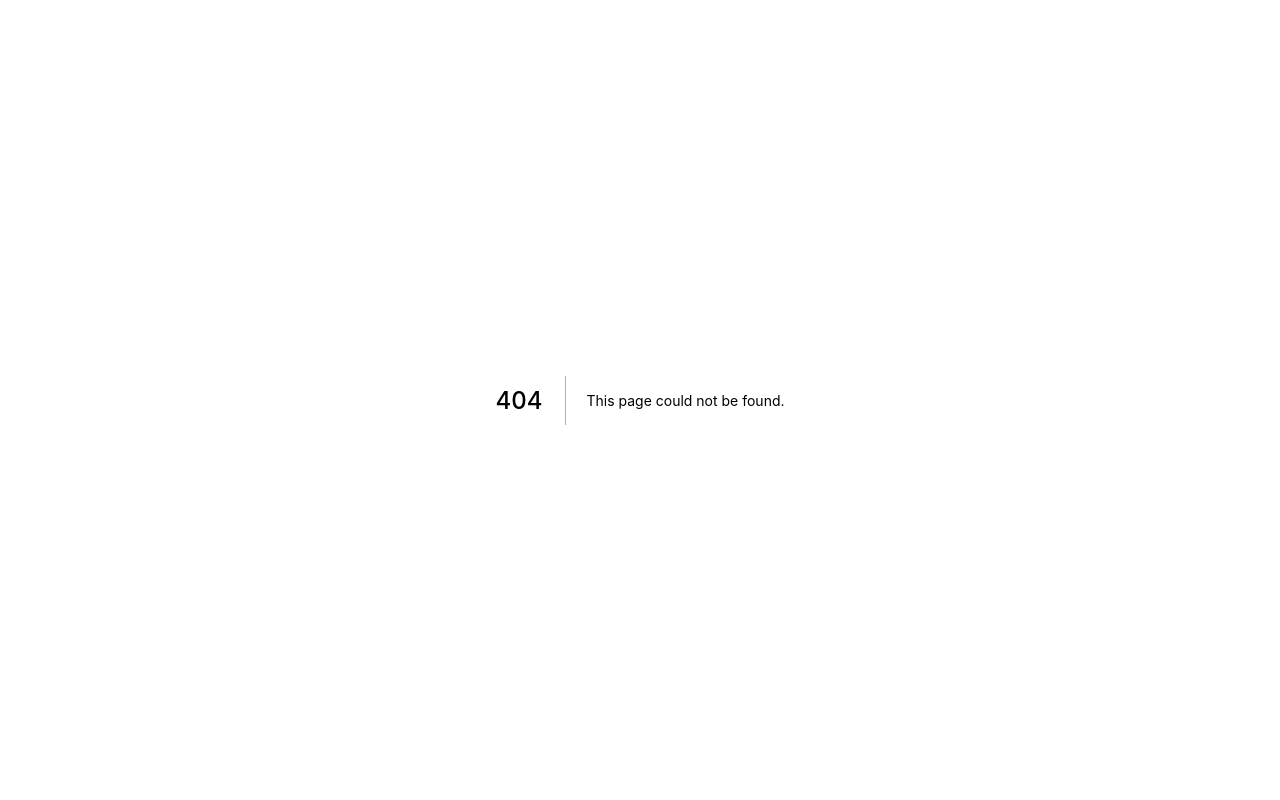
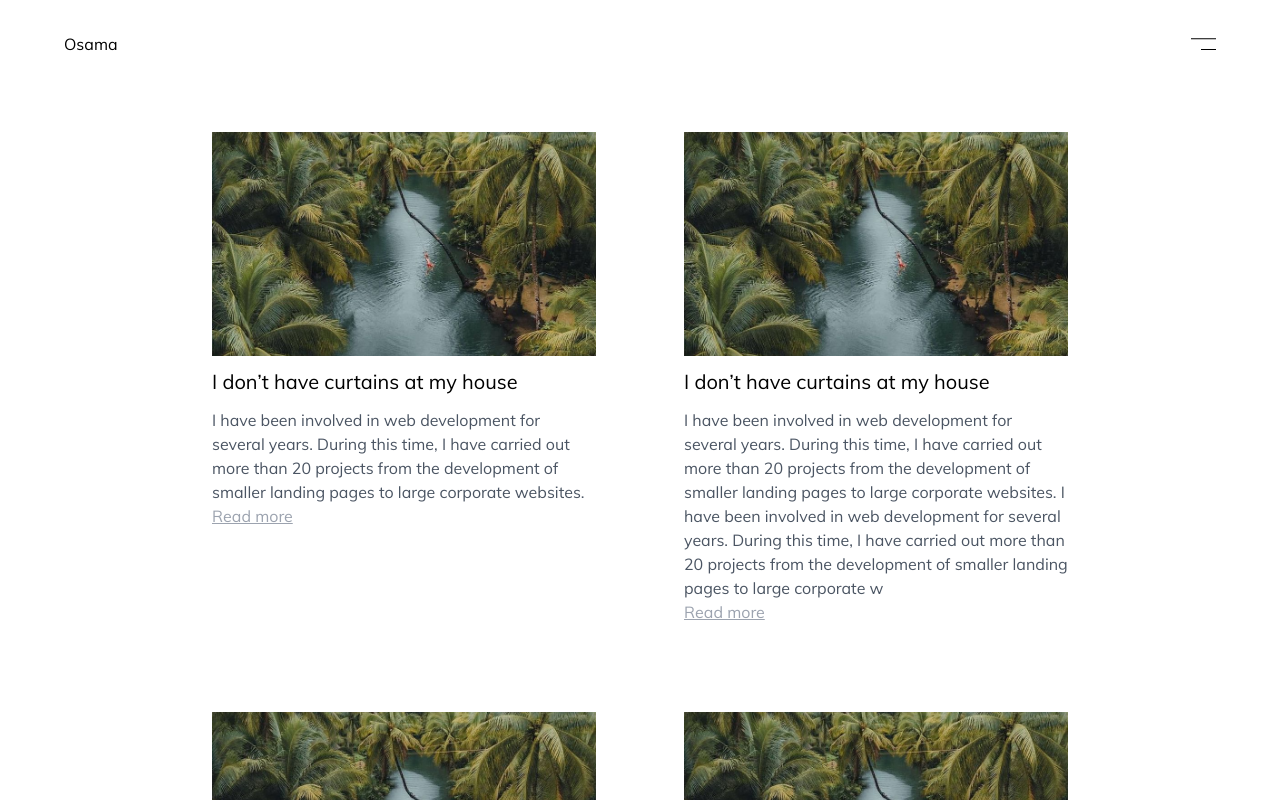
Before and after one commit to osamaakb/osama.com, a Next.js app: page /blog in a window 1280 px wide. Before the commit this address had no page. Shown: the top 800 px of the page. Built offline with nearby package versions, Linux system fonts and the light colour scheme.

Commit message:
Feat: add Navbar and blogs page
added mock blogs data

```diff
--- a/src/Icons/CloseIcon.tsx
+++ b/src/Icons/CloseIcon.tsx
@@ -15,14 +15,14 @@ function CloseIcon(props: React.SVGProps<SVGSVGElement>) {
         y1="0.345833"
         x2="1.36095"
         y2="18.4013"
-        stroke="black"
+        stroke="currentColor"
       />
       <line
         x1="18.7102"
         y1="17.5799"
         x2="0.543833"
         y2="0.404818"
-        stroke="black"
+        stroke="currentColor"
       />
     </svg>
   );
--- a/src/Icons/NavbarIcon.tsx
+++ b/src/Icons/NavbarIcon.tsx
@@ -10,8 +10,8 @@ function NavbarIcon(props: React.SVGProps<SVGSVGElement>) {
       xmlns="http://www.w3.org/2000/svg"
       {...props}
     >
-      <line x1="25" y1="0.75" y2="0.75" stroke="black" />
-      <line x1="25" y1="11.5" x2="10" y2="11.5" stroke="black" />
+      <line x1="25" y1="0.75" y2="0.75" stroke="currentColor" />
+      <line x1="25" y1="11.5" x2="10" y2="11.5" stroke="currentColor" />
     </svg>
   );
 }
--- a/src/components/BlogItem/BlogItem.tsx
+++ b/src/components/BlogItem/BlogItem.tsx
@@ -2,21 +2,29 @@ import Image from "next/image";
 import Link from "next/link";
 import * as React from "react";
 
-export interface BlogItemProps {}
+export interface BlogItemProps {
+  id: string;
+  image: string;
+  title: string;
+  description: string;
+}
 
-const BlogItem: React.FC<BlogItemProps> = () => {
+const BlogItem: React.FC<BlogItemProps> = ({
+  image,
+  description,
+  title,
+  id,
+}) => {
   return (
-    <div className="lg:m-11 md:m-6 sm:m-2">
+    <div className="lg:m-11 md:m-6 sm:mx-2 sm:my-5 max-w-sm">
       <div className="h-56 relative w-full">
-        <Image src="/landingpage.jpg" objectFit="cover" layout="fill" />
+        <Image src={image} objectFit="cover" layout="fill" />
       </div>
-      <h3 className="text-xl my-3">I don’t have curtains at my house</h3>
+      <h3 className="text-xl my-3">{title}</h3>
       <p className="text-gray-600">
-        I have been involved in web development for several years. During this
-        time, I have carried out more than 20 projects from the development of
-        smaller landing pages to large corporate websites.
+        {description}
         <br />
-        <Link href="/blog/{BLOG_ID}">
+        <Link href={`/blog/${id}`}>
           <a className="text-gray-400 underline"> Read more</a>
         </Link>
       </p>
--- a/src/components/Navbar/Navbar.tsx
+++ b/src/components/Navbar/Navbar.tsx
@@ -4,23 +4,31 @@ import { NAV_ITEMS } from "../../data/NavItems";
 import CloseIcon from "../../Icons/CloseIcon";
 import NavbarIcon from "../../Icons/NavbarIcon";
 import Delayed from "../Delayed";
+import { useRouter } from "next/router";
 
 export interface NavbarProps {
   black?: boolean;
 }
 
 const Navbar: React.FC<NavbarProps> = ({ black }) => {
+  const router = useRouter();
   const [showNavbar, setShowNavbar] = useState(false);
-  const color = black ? "text-primary" : "text-white";
+  const color = black ? "primary" : "white";
 
   const handleShowNavbar = () => {
     setShowNavbar(!showNavbar);
   };
 
+  const isSelected = (path: string) => {
+    return router.pathname === path
+      ? `border-b-2 opacity-100 pb-1 border-${color}`
+      : "";
+  };
+
   return (
     <div className="flex justify-between items-center px-16 py-8 bg-transparent">
       <Link href="/">
-        <a className={`${color} text-base`}>Osama</a>
+        <a className={`text-${color} text-base`}>Osama</a>
       </Link>
       <div className="flex">
         {showNavbar && (
@@ -31,7 +39,13 @@ const Navbar: React.FC<NavbarProps> = ({ black }) => {
                   return (
                     <Link href={path} key={itemIdx}>
                       <a>
-                        <li className={`mx-2 text-sm ${color}`}>{title}</li>
+                        <li
+                          className={`mx-2 text-sm text-${color} opacity-50 hover:opacity-100 duration-300 ${isSelected(
+                            path
+                          )}`}
+                        >
+                          {title}
+                        </li>
                       </a>
                     </Link>
                   );
@@ -41,12 +55,15 @@ const Navbar: React.FC<NavbarProps> = ({ black }) => {
           </Delayed>
         )}
         <button
+          aria-label="show navbar list"
           style={{ outline: "none" }}
           className="ml-4"
           onClick={handleShowNavbar}
         >
-          {!showNavbar && <NavbarIcon className={`${color} animate-fade`} />}
-          {showNavbar && <CloseIcon className={`${color} animate-fade`} />}
+          {!showNavbar && (
+            <NavbarIcon className={`text-${color} animate-fade`} />
+          )}
+          {showNavbar && <CloseIcon className={`text-${color} animate-fade`} />}
         </button>
       </div>
     </div>
--- /dev/null
+++ b/src/data/mockdata.ts
@@ -0,0 +1,79 @@
+export const blogs = [
+  {
+    id: "1",
+    image: "/landingpage.jpg",
+    title: "I don’t have curtains at my house",
+    description: `I have been involved in web development for several years. During this
+        time, I have carried out more than 20 projects from the development of
+        smaller landing pages to large corporate websites.`,
+  },
+  {
+    id: "3",
+    image: "/landingpage.jpg",
+    title: "I don’t have curtains at my house",
+    description: `I have been involved in web development for several years. During this
+        time, I have carried out more than 20 projects from the development of
+        smaller landing pages to large corporate websites. I have been involved in web development for several years. During this
+        time, I have carried out more than 20 projects from the development of
+        smaller landing pages to large corporate w`,
+  },
+  {
+    id: "2",
+    image: "/landingpage.jpg",
+    title: "I don’t have curtains at my house",
+    description: `I have been involved in web development for several years. During this
+        time, I have carried out more than 20 projects from the development of
+        smaller landing pages to large corporate websites. I have been involved in web development for several years.`,
+  },
+  {
+    id: "4",
+    image: "/landingpage.jpg",
+    title: "I don’t have curtains at my house",
+    description: `I have been involved in web development for several years. During this
+        time, I have carried out more than 20 projects from the development of
+        smaller landing pages to large corporate websites.`,
+  },
+  {
+    id: "9",
+    image: "/landingpage.jpg",
+    title: "I don’t have curtains at my house",
+    description: `I have been involved in web development for several years. During this
+        time, I have carried out more than 20 projects from the development of
+        smaller landing pages to large corporate websites. g pages to large corporate websites.
+        I have been involved in web development for several years. During this
+        time, I have carried out more than 20 projects from the development of
+        smaller landing pages to large corporate websites.`,
+  },
+  {
+    id: "5",
+    image: "/landingpage.jpg",
+    title: "I don’t have curtains at my house",
+    description: `I have been involved in web development for several years. During this
+        time, I have carried out more than 20 projects from the development of
+        smaller landing pages to large corporate websites.`,
+  },
+  {
+    id: "6",
+    image: "/landingpage.jpg",
+    title: "I don’t have curtains at my house",
+    description: `I have been involved in web development for several years. During this
+        time, I have carried out more than 20 projects from the development of
+        smaller landin`,
+  },
+  {
+    id: "7",
+    image: "/landingpage.jpg",
+    title: "I don’t have curtains at my house",
+    description: `I have been involved in web development for several years. During this
+        time, I have carried out more than 20 projects from the development of
+        smaller landing pages to large corporate websites.`,
+  },
+  {
+    id: "8",
+    image: "/landingpage.jpg",
+    title: "I don’t have curtains at my house",
+    description: `I have been involved in web development for several years. During this
+        time, I have carried out more than 20 projects from the development of
+        smaller landing pages to large corporate websites.`,
+  },
+];
--- a/src/pages/about/index.tsx
+++ b/src/pages/about/index.tsx
@@ -1,4 +1,7 @@
+import Head from "next/head";
+import Image from "next/image";
 import React from "react";
+import Footer from "../../components/Footer";
 import Navbar from "../../components/Navbar";
 
 export interface AboutProps {}
@@ -6,8 +9,44 @@ export interface AboutProps {}
 const About: React.FC<AboutProps> = () => {
   return (
     <div>
-      <Navbar black />
-      about page
+      <Head>
+        <title>About</title>
+      </Head>
+      <div className="relative" style={{ height: "70vh" }}>
+        <div className="absolute w-full h-full">
+          <div className="relative h-full">
+            <Image
+              src="/aboutme.png"
+              layout="fill"
+              objectFit="cover"
+              alt="personal picture"
+            />
+          </div>
+        </div>
+        <div className="absolute opacity-25 bg-black w-full h-full"></div>
+        <div className="absolute left-0 right-0">
+          <Navbar />
+        </div>
+      </div>
+      <div className="px-36 py-14">
+        <h1 className="text-4xl font-bold">Hello!</h1>
+        <p className="text-2xl py-3">MY NAME’S OSAMA</p>
+        <p className="font-thin">
+          I’m a DP & Director based in Sydney, Australia, specialising in social
+          media content and short-form film production. I produce my work
+          through my company, ritchieollie, doing projects that range from
+          commercial freelancing, to social media marketing and content
+          creation. I also make my own personal work, producing short films and
+          photography projects to my lovely audience. I started making films
+          back in 2009 when I made a thriller using my Macbook&lsquo;s webcam,
+          iMovie and my two little brothers. Since then I&lsquo;ve made a bunch
+          more films that I&lsquo;ve released through instagram and youtube.
+          Some find their way into small film festivals and others send me
+          across the world. In late 2018 I finished up a 3 year course with
+          AFTRS, graduating with a Bachelor of Arts Screen: Production.
+        </p>
+      </div>
+      <Footer />
     </div>
   );
 };
--- /dev/null
+++ b/src/pages/blog/index.tsx
@@ -0,0 +1,27 @@
+import Head from "next/head";
+import React from "react";
+import BlogItem from "../../components/BlogItem";
+import Footer from "../../components/Footer";
+import Navbar from "../../components/Navbar";
+import { blogs } from "../../data/mockdata";
+
+export interface BlogProps {}
+
+const Blog: React.FC<BlogProps> = () => {
+  return (
+    <div>
+      <Head>
+        <title>Blog</title>
+      </Head>
+      <Navbar black />
+      <div className="flex flex-wrap justify-center">
+        {blogs.map((blog, blogIdx) => (
+          <BlogItem {...blog} key={blogIdx} />
+        ))}
+      </div>
+      <Footer />
+    </div>
+  );
+};
+
+export default Blog;
```
Also changed, not shown: public/aboutme.png (added).
